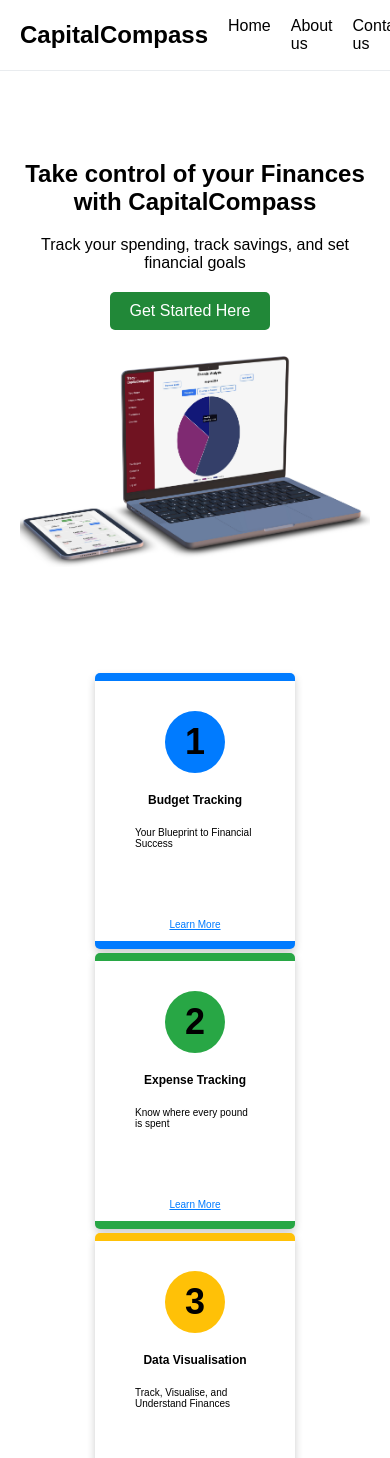
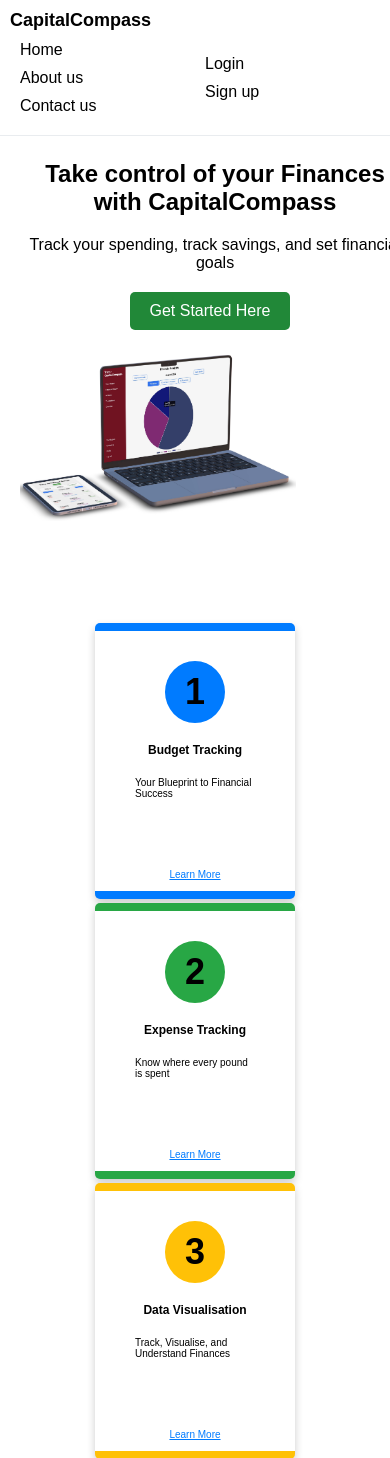
Before and after one commit to Daniel-Nduka/CapitalCompass1, a Django app: page / in a window 390 px wide. Shown: the top 1458 px of the page. Run offline with Django 3.2, Linux system fonts and the light colour scheme.

Commit message:
frontend improvements

```diff
--- a/static/styles/HomeStyles.css
+++ b/static/styles/HomeStyles.css
@@ -4,7 +4,11 @@
   margin: 0;
   padding: 0;
   color: black;
-  padding-top: 60px;
+  padding-top: 60px; /* Adjust for fixed header */
+}
+
+html, body {
+  overflow-x: hidden; /* Prevent horizontal overflow */
 }
 
 header {
@@ -18,7 +22,8 @@
   top: 0;
   left: 0;
   right: 0;
-  height: 30px;
+  height: auto; /* Allow height to adjust based on content */
+  min-height: 30px; /* Minimum height for header */
   border-bottom: 1px solid #e9ecef;
   z-index: 1000;
 }
@@ -31,15 +36,16 @@
 nav {
   display: flex;
   justify-content: space-between;
+  align-items: center;
   width: 100%;
-  color: black;
+
 }
 
 nav ul {
+  display: flex;
   list-style-type: none;
   margin: 0;
   padding: 0;
-  display: flex;
 }
 
 nav ul li {
@@ -49,31 +55,105 @@
 nav ul li a {
   text-decoration: none;
   color: black;
+  transition: font-weight 0.3s, color 0.3s; /* Smooth transition for hover effect */
 }
 
-/* Hero Section */
+nav ul li a:hover {
+  font-weight: bold; /* Bolden text on hover */
+}
+
+/* Responsive Styles */
+@media (max-width: 1024px) {
+  header .logo {
+    font-size: 22px; /* Slightly reduce font size */
+  }
+
+  nav ul li {
+    margin-left: 15px; /* Reduce space between nav items */
+  }
+
+  nav ul li a {
+    padding: 8px 12px; /* Reduce padding for clickable area */
+  }
+}
+
+@media (max-width: 768px) {
+  header {
+    flex-direction: column;
+    align-items: flex-start;
+    padding: 10px;
+  }
+
+  header .logo {
+    font-size: 20px;
+    margin-bottom: 10px;
+  }
+
+  nav {
+    width: 100%;
+  }
+
+  nav ul {
+    flex-direction: column;
+    align-items: flex-start;
+    width: 100%;
+  }
+
+  nav ul li {
+    margin-left: 0;
+    margin-bottom: 10px;
+  }
+
+  nav ul li a {
+    width: 100%;
+    padding: 10px;
+  }
+}
+
+@media (max-width: 576px) {
+  header .logo {
+    font-size: 18px; /* Further reduce font size */
+  }
+
+  nav ul li a {
+    padding: 8px 10px; /* Further reduce padding */
+  }
+}
+
+
 .hero {
   display: flex;
-  justify-content: space-between;
+  flex-direction: row; /* Align items in a row */
+  justify-content: center; /* Center items horizontally */
   align-items: center;
-  padding: 120px;
+  padding:150px;
   background-color: white;
   color: black;
   position: relative;
+  width:100%;
 }
 
 .hero-content {
-  width: 1000px;
-  margin-right: -100px;
-  z-index: 1;
+  flex: 1; /* Allow to grow and fill the remaining space */
+  margin-right: 20px; /* Space between content and image */
+  box-sizing: border-box;
+}
+
+.hero-image {
+
+  max-width: 100%; /* Do not exceed the width of its container */
+  box-sizing: border-box; /* Include padding and border in size */
+  margin-right: 100px;
 }
 
 .index-image {
-  width: 900px;
-  height: auto;
-  margin-right: -120px;
-  z-index: 0;
+  width: 800px; /* Make the image responsive */
+  height: auto; /* Maintain aspect ratio */
+  display: block; /* Ensure image is displayed as block element */
+  max-width: 95%; /* Prevent image from exceeding its container */
+  box-sizing: border-box; /* Include padding and border in size */
 }
+
 
 .hero-content h1 {
   font-size: 36px;
@@ -363,6 +443,7 @@
 
 /* Responsive Styles */
 @media (max-width: 1200px) {
+
   .hero-content {
     width: 80%;
   }
@@ -387,6 +468,7 @@
   .testimonial {
     width: 45%;
   }
+
 }
 
 @media (max-width: 992px) {
--- a/templates/financeapp/base.html
+++ b/templates/financeapp/base.html
@@ -11,7 +11,9 @@
 </head>
 <body>
     <header>
+        <div class="div-logo">
         <div class="logo">CapitalCompass</div>
+        </div>
         <nav>
             <ul class="nav-left">
                 <li><a href="{% url 'financeapp:index' %}">Home</a></li>
```
